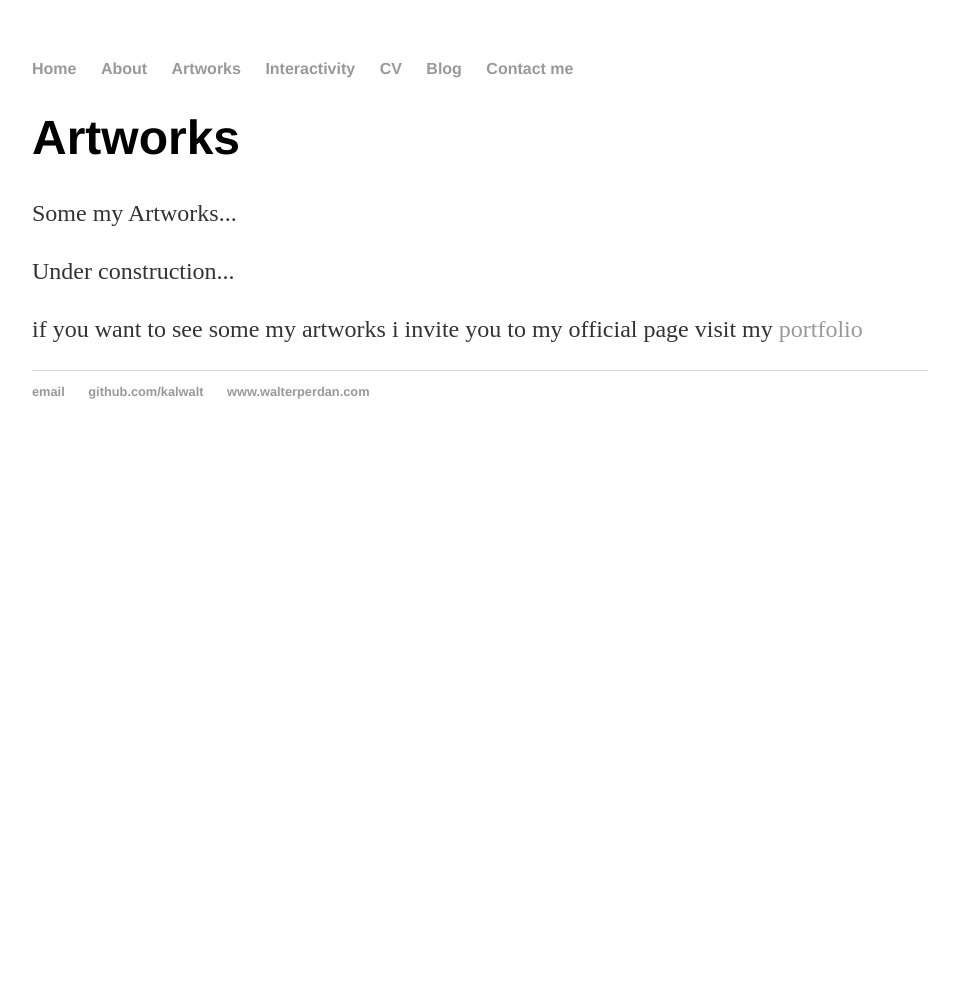
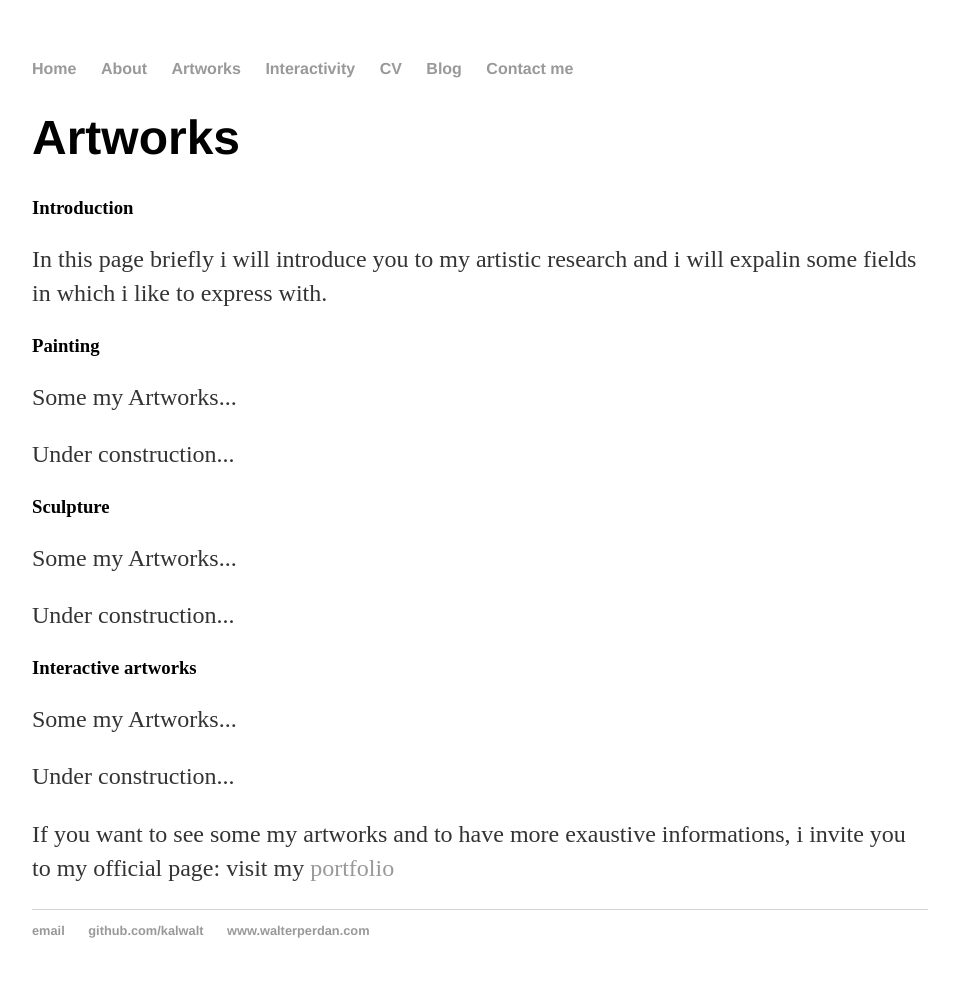
Before and after one commit to kalwalt/kalwalt.github.io, a Jekyll site: the page built from artworks/index.html, in a window 1280 px wide. Shown: the whole page, without its empty margins (160-1119 px from the left). Built offline with Jekyll 4.4.1, drawn with Linux system fonts in a browser that asks for light colours; comment, search, counter and statistics services are not loaded; before the commit the page ends 900 px from its top, so only the background shows below that.

Commit message:
addin a structure to the text for the artworks page

```diff
--- a/artworks/index.html
+++ b/artworks/index.html
@@ -6,10 +6,22 @@ lang: en_GB
 ---
 <div class="blurb">
 	<h1>Artworks</h1>
+	<h3>Introduction</h3>
+	<p>In this page briefly i will introduce you to my artistic research and i
+		will expalin some fields in which i like to express with.</p>
+	<p> </p>
+	<h3>Painting</h3>
 	<p>Some my Artworks... </p>
   <p>Under construction...</p>
+	<h3>Sculpture</h3>
+	<p>Some my Artworks... </p>
+	<p>Under construction...</p>
+	<h3>Interactive artworks</h3>
+	<p>Some my Artworks... </p>
+	<p>Under construction...</p>
 	<div>
-		<p>if you want to see some my artworks i invite you to my official page visit my
+		<p>If you want to see some my artworks and to have more exaustive informations,
+			 i invite you to my official page: visit my
 		<a href="https://www.walterperdan.com/en/artworks/contemporary-art-portfolio.html">portfolio</a>
 		</p>
 	</div>
```
